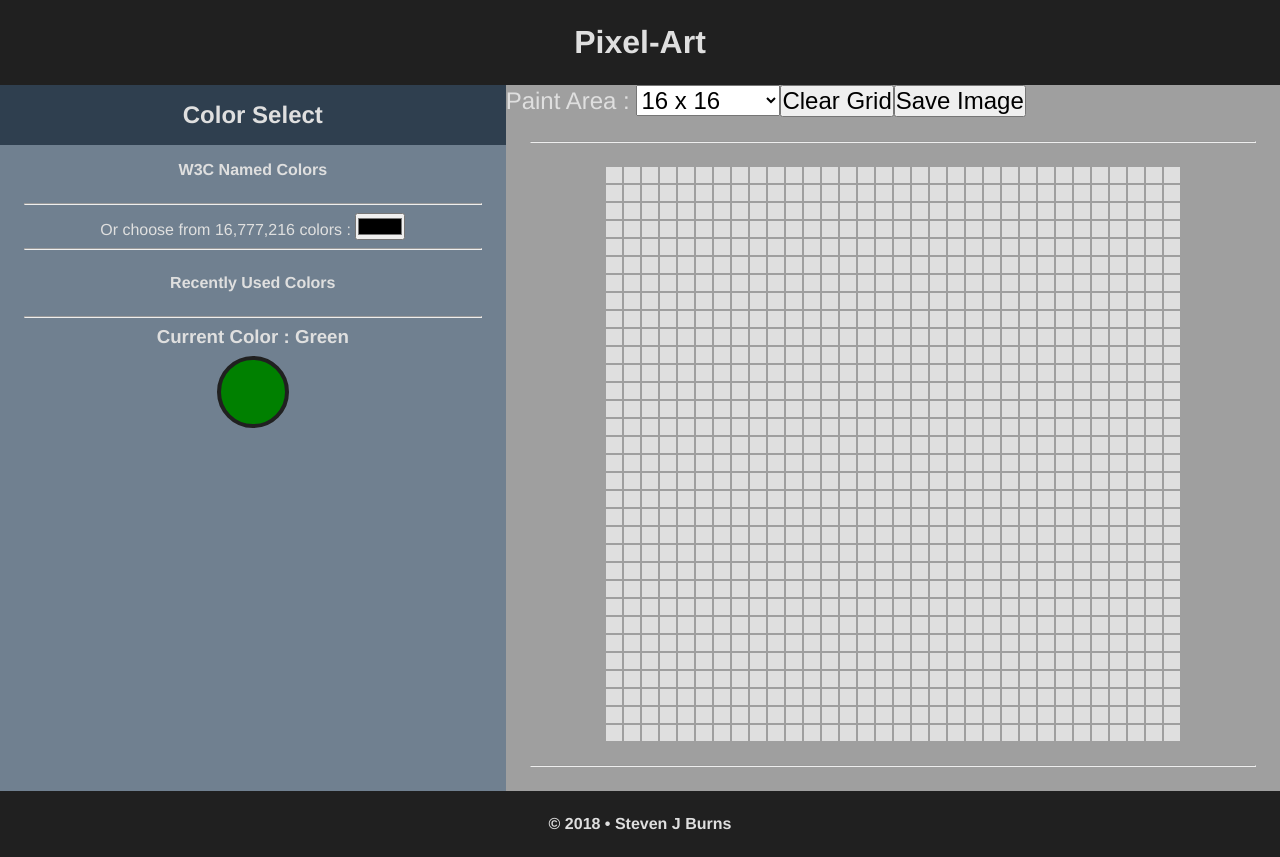
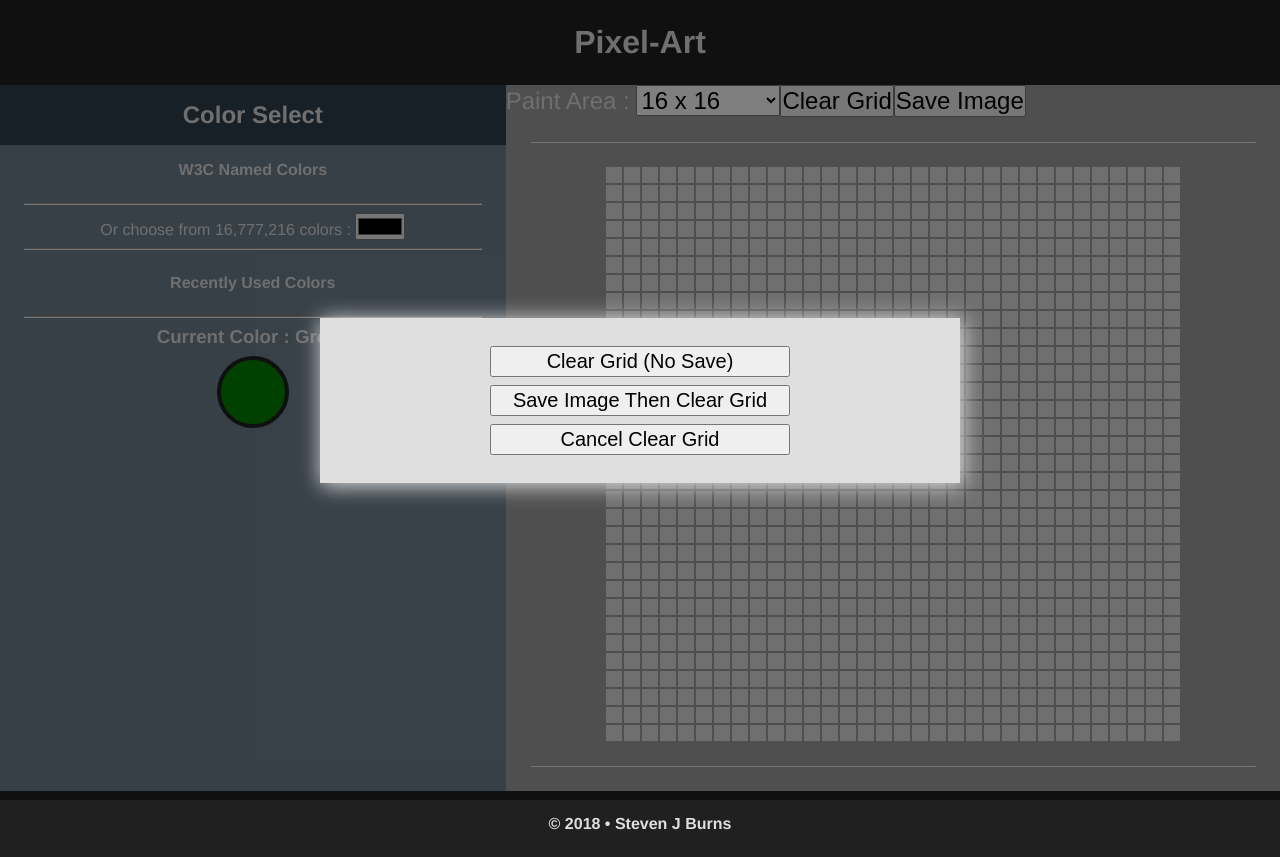
Before and after one commit to StevenJBurns/pixel-art, a Vue app: page / in a window 1280 px wide. Both pictures are taken after a click on the button "Clear Grid". Built offline with nearby package versions, Linux system fonts and the light colour scheme.

Commit message:
Functional modal view for clear grid confirmation created -- needs more CSS cowbell

```diff
--- a/src/App.vue
+++ b/src/App.vue
@@ -2,6 +2,7 @@
   <main id="app">
     <color-select :currentColor="currentColor" :recentColors="recentColors" />
     <paint-area :currentColor="currentColor"/>
+    <clear-grid-modal v-show="showClearGridModal" />
   </main>
 </template>
 
@@ -9,25 +10,30 @@
   import {eventBus} from "./main.js";
   import ColorSelect from "./components/ColorSelect";
   import PaintArea from "./components/PaintArea";
+  import ClearGridModal from "./components/ClearGridModal"
 
   export default {
     name: 'App',
     components: {
       "color-select": ColorSelect,
-      "paint-area": PaintArea
+      "paint-area": PaintArea,
+      "clear-grid-modal": ClearGridModal
     },
     data() {
       return {
         gridDimension : 16,
         currentColor : 'Green',
-        recentColors : []
+        recentColors : [],
+        showClearGridModal: false
       }
     },
     created() {
-      eventBus.$on('change-current-color', this.changeCurrentColor)
+      eventBus.$on('change-current-color', this.changeCurrentColor);
+      eventBus.$on('show-clear-grid-modal', this.toggleClearGridModal);
     },
     beforeDestroy() {
       eventBus.$off('change-current-color');
+      eventBus.$off('show-clear-grid-modal');
     },
     methods: {
       changeCurrentColor(newColor) {
@@ -37,10 +43,13 @@
 
         if (this.recentColors.includes(newColor)) return;
 
-        this.recentColors.push(newColor);
-
         if (this.recentColors.length >= 8)
           this.recentColors.splice(0, 1);
+
+        this.recentColors.push(newColor);
+      },
+      toggleClearGridModal() {
+        this.showClearGridModal = !this.showClearGridModal;
       }
     }
   };
--- a/src/components/ClearGridModal.vue
+++ b/src/components/ClearGridModal.vue
@@ -0,0 +1,55 @@
+<template>
+  <div class="modal-backdrop">
+    <div class="modal">
+      <button type="button">Clear Grid (No Save)</button>
+      <button type="button">Save Image Then Clear Grid</button>
+      <button type="button" @click="close">Cancel Clear Grid</button>
+    </div>
+  </div>
+</template>
+
+
+<script>
+  import {eventBus} from "../main.js";
+
+  export default {
+    name: 'clear-grid-modal',
+    methods: {
+      close() {
+        eventBus.$emit('show-clear-grid-modal');
+      }
+    }
+  }
+</script>
+
+
+<style scoped>
+  .modal-backdrop {
+    display: flex;
+    align-items: center;
+    justify-content: center;
+    position: fixed;
+    top: 0;
+    left: 0;
+    right: 0;
+    bottom: 0;
+    background-color: rgba(0, 0, 0, 0.5);
+  }
+
+  .modal {
+    width: 50%;
+    padding: 24px;
+    background: #DFDFDF;
+    box-shadow: 2px 2px 20px 1px;
+    overflow-x: auto;
+    display: flex;
+    flex-direction: column;
+  }
+
+  button {
+    width: 300px;
+    margin: 4px auto;
+    padding: 2px 8px;
+    font-size: 20px
+  }
+</style>
--- a/src/components/PaintArea.vue
+++ b/src/components/PaintArea.vue
@@ -26,7 +26,8 @@
     props: ["currentColor"],
     methods: {
       clearGrid() {
-        eventBus.$emit('clear-grid', '#DFDFDF')
+        eventBus.$emit('show-clear-grid-modal');
+        //eventBus.$emit('clear-grid', '#DFDFDF');
       }
     }
   };
```
